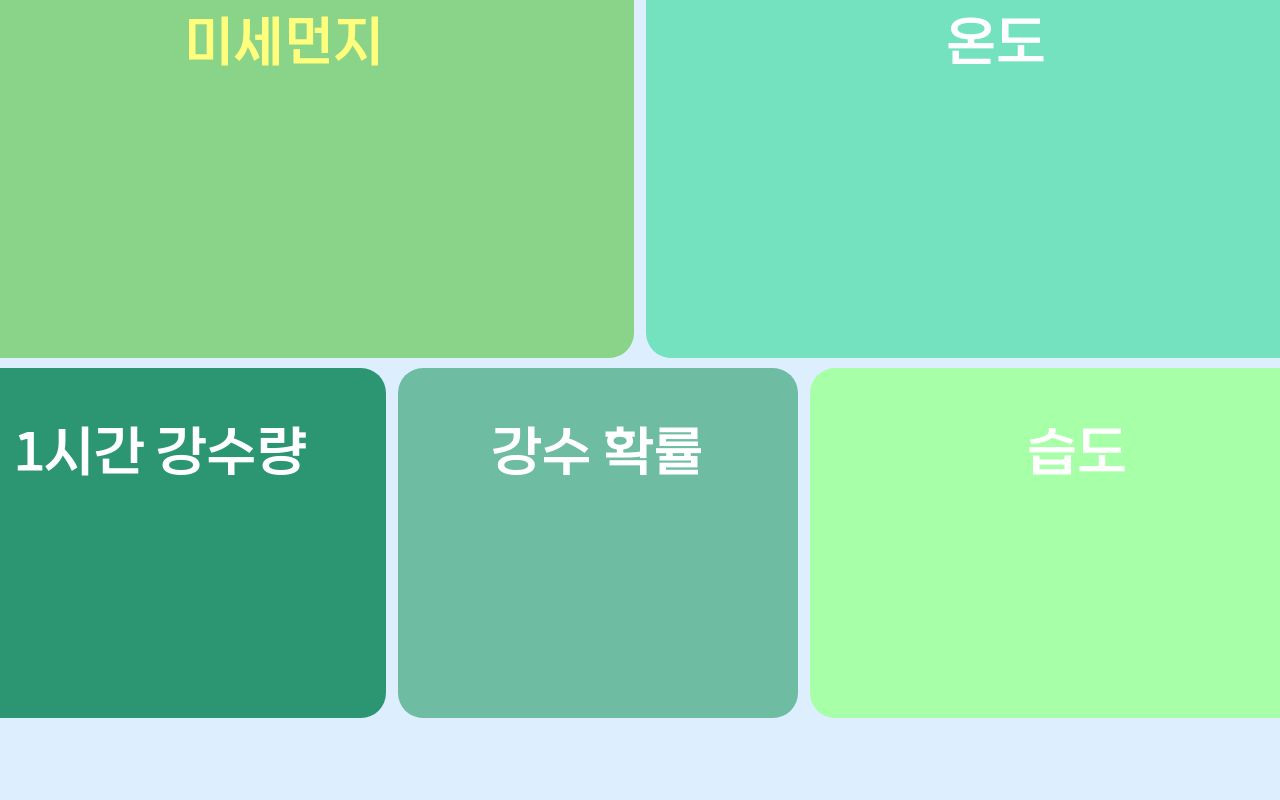
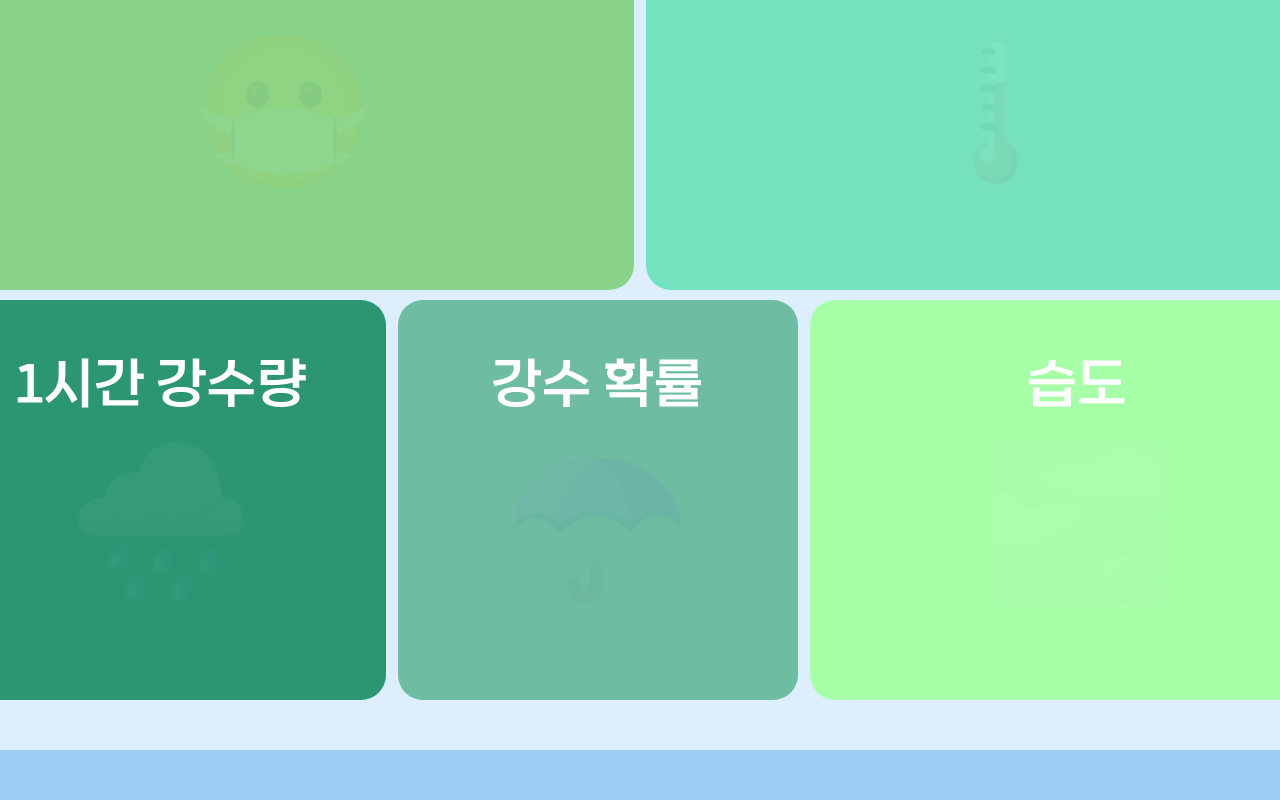
Before and after one commit to pang0620/TeamDDT, a PHP site: page / in a window 1280 px wide. Run offline with PHP 8.4, Linux system fonts and the light colour scheme; data that the repository does not hold is empty.

Commit message:
frontend v2

```diff
--- a/index.php
+++ b/index.php
@@ -6,45 +6,52 @@
 <html lang="ko">
 	<head>
 		<title>TEAM DDT</title>
-		<meta charset="utf-8">
+		<meta charset="UTF-8">
 		<meta name="viewport" content="width=device-width, initial-scale=1">
 		<link rel="stylesheet" href="style.css">
 	</head>
 	<body>
 		<section>
+			<h1 style="font-size: 200%;">TEAM DDT</h1>
 			<div id="all">
 				<div id="title">
-				TEAM DDT
 				</div>
+
 				<div id="up">
-			    <a href="미세먼지.html">
+					<a>
 						<div id="up1" class="in">
+							<div id="up1sub" class="sub">😷</div>
 							미세먼지 <?php if((double)$dust>17) {echo "<strong style='color:red;'>$dust</strong>"; } else { echo "<br><br>$dust"; }?>
 						</div>
 					</a>
-			    <a href="온도.html">
+					<a>
 						<div id="up2" class="in">
+							<div id="up2sub" class="sub">🌡️</div>
 							온도 <?php echo "<br><br>$temp" ?>
 						</div>
 					</a>
 				</div>
+
 				<div id="down">
-                    <a href="1시간강수량.html">
+					<a>
 						<div id="down1" class="in">
+							<div id="down1sub" class="sub">🌧️</div>
 							1시간 강수량 <?php echo "<br><br>$prec" ?>
 						</div>
 					</a>
-                    <a href="강수확률.html">
+				<a>
+
 						<div id="down2" class="in">
+							<div id="down1sub" class="sub">☂️</div>
 							강수 확률 <?php echo "<br><br>$prob" ?>
 						</div>
 					</a>
-                    <a href="습도.html">
+					<a>
 						<div id="down3" class="in">
+							<div id="down1sub" class="sub">🌫️</div>
 							습도 <?php echo "<br><br>$humid" ?>
 						</div>
 					</a>
-
 				</div>
 			</div>
 		</section>
--- a/style.css
+++ b/style.css
@@ -37,16 +37,29 @@ a:hover{
 	top: 50%;
 	margin-top: -550px;
 	width:1500px;
-	height: 950px;
+	height:900px;
 	background-color: rgb(221, 239, 255);
 	font-size: 50px;
 }
 
 .in{
+	position:relative;
 	padding: 50px 0px 0px 0px;
 	border-radius: 25px;
 }
 
+.sub {
+	position: absolute;
+	top: 55%;
+	left: 50%;
+	transform: translate(-50%, -50%);
+	bottom: 0;
+	right: 0;
+	z-index: 1;
+	color: rgba(0,0,0,0.05);
+	font-size: 300%;
+	text-align: center;
+}
 #up{
 	margin: 0px 0px 10px 0px;
 }
@@ -68,20 +81,20 @@ a:hover{
 #down1{
 	display: inline-block;
 	width: 450px;
-	height: 300px;
+	height: 350px;
 	background-color: rgb(44, 150, 114);
 }
 
 #down2{
 	display: inline-block;
 	width: 400px;
-	height: 300px;
+	height: 350px;
 	background-color: rgb(110, 188, 162);
 }
 
 #down3{
 	display: inline-block;
 	width: 535px;
-	height: 300px;
+	height: 350px;
 	background-color: rgb(167, 255, 167);
 }
```
Lines whose indentation alone changed are shown as unchanged.
